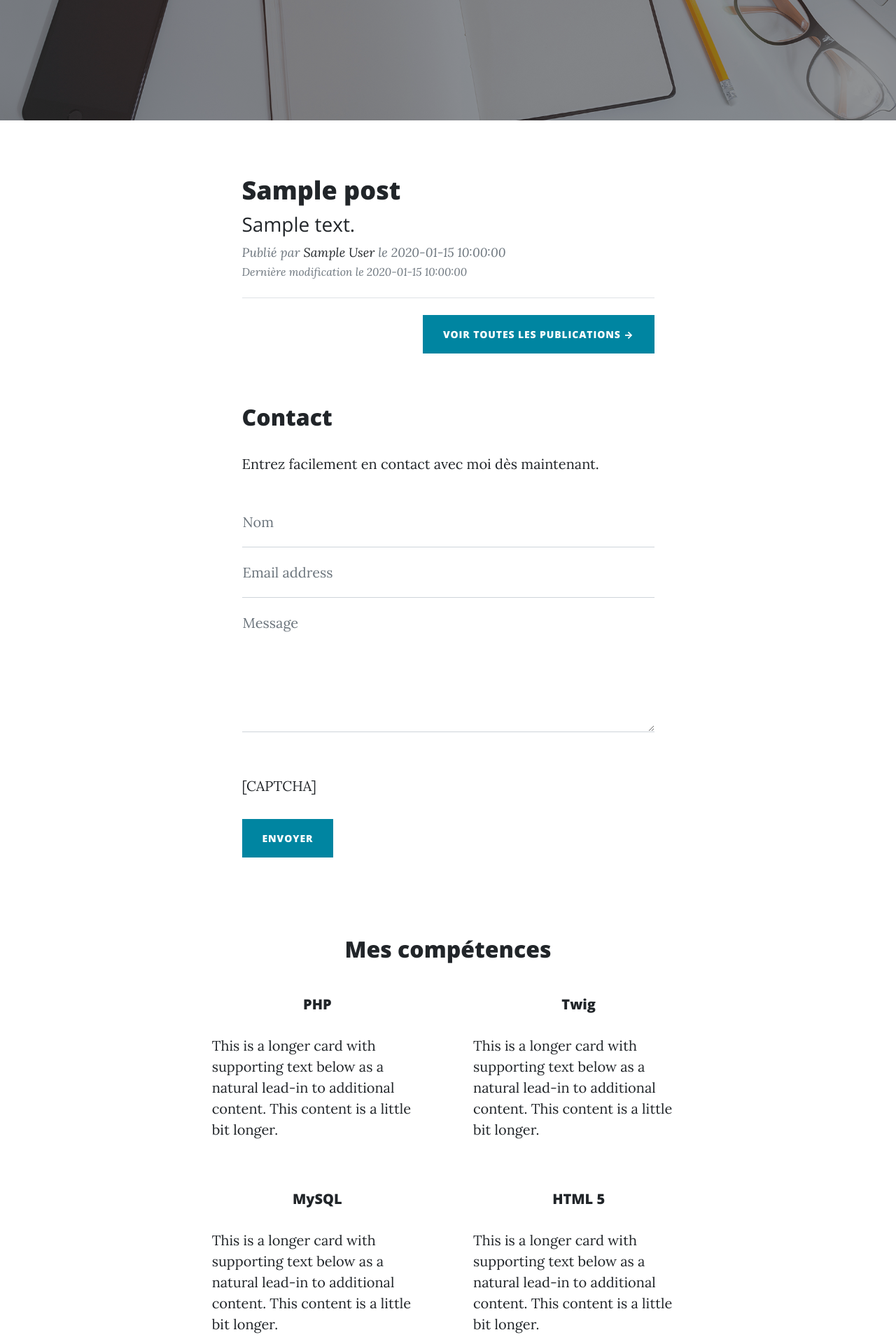
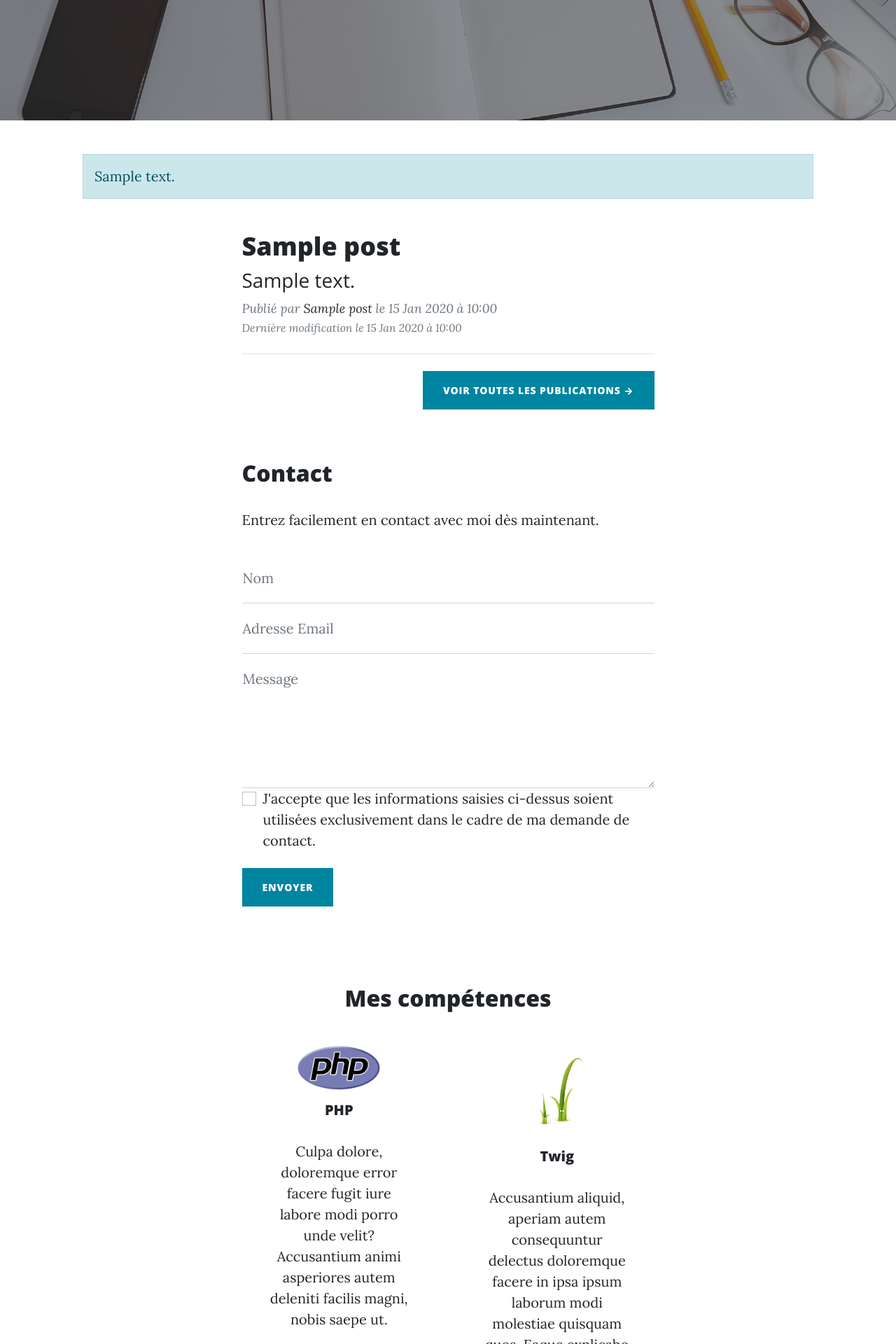
Before and after one commit to leomoille/leomoilledotcom, a PHP site: template Views/frontoffice/indexView.twig in a window 1280 px wide. Shown: the part 360-2280 px from the top of the page at 70% size. Run offline with PHP 8.4, Linux system fonts and the light colour scheme; the template is opened without the code that fills it: most values are stand-ins (such as "Sample title", 1, 10 or a date in 2020); some libraries are stand-ins or nearby versions.

Commit message:
Add relational queries, publication page administration and others

```diff
--- a/Core/Database.php
+++ b/Core/Database.php
@@ -26,6 +26,8 @@ class Database extends PDO
             $this->setAttribute(PDO::MYSQL_ATTR_INIT_COMMAND, 'SET NAMES utf8');
             $this->setAttribute(PDO::ATTR_DEFAULT_FETCH_MODE, PDO::FETCH_OBJ);
             $this->setAttribute(PDO::ATTR_ERRMODE, PDO::ERRMODE_EXCEPTION);
+
+            $this->exec('SET NAMES utf8');
         } catch (PDOException $e) {
             die($e->getMessage());
         }
--- a/Views/frontoffice/indexView.twig
+++ b/Views/frontoffice/indexView.twig
@@ -1,6 +1,6 @@
 {% extends 'template.twig' %}
 {% block title %}
-    Développeur PHP/Symfony
+    Développeur PHP
 {% endblock %}
 
 {% block content %}
@@ -11,12 +11,19 @@
                 <div class="col-md-10 col-lg-8 col-xl-7">
                     <div class="site-heading">
                         <h1>Léo Moille</h1>
-                        <span class="subheading">Développeur PHP/Symfony</span>
+                        <span class="subheading">Développeur PHP</span>
                     </div>
                 </div>
             </div>
         </div>
     </header>
+    {% if confirmationMessage is not null %}
+        <div class="container px-4 px-lg-5">
+            <div class="alert {{ confirmationMessage.valid ? 'alert-primary' : 'alert-danger' }}" role="alert">
+                {{ confirmationMessage.message }}
+            </div>
+        </div>
+    {% endif %}
     {# Latest post #}
     <div class="container px-4 px-lg-5">
         <div class="row gx-4 gx-lg-5 justify-content-center">
@@ -25,18 +32,18 @@
                     <div class="post-preview">
                         <a href="/blog/post/{{ post.id }}">
                             <h2 class="post-title">{{ post.title }}</h2>
-                            <h3 class="post-subtitle">{{ post.pre_content }}</h3>
+                            <h3 class="post-subtitle">{{ post.preContent }}</h3>
                         </a>
                         <div class="post-meta">
                             Publié par
-                            <a href="#">{{ post.author }}</a>
+                            <a href="#">{{ post.authorName }}</a>
                             le
-                            {{ post.publication_date }}
+                            {{ post.publicationDate | date("d M Y à h:i") }}
                             {% if post.modification_date %}
                                 <div>
 									<span class="small">
 										Dernière modification le
-										{{ post.modification_date }}
+										{{ post.modificationDate | date("d M Y à h:i") }}
 									</span>
                                 </div>
                             {% endif %}
@@ -58,22 +65,29 @@
             <div class="col-md-10 col-lg-8 col-xl-7 my-5">
                 <h2>Contact</h2>
                 <p>Entrez facilement en contact avec moi dès maintenant.</p>
-                <form id="contactForm">
+                <form id="contactForm" method="post" action="/">
                     <div class="form-floating">
-                        <input class="form-control" id="name" type="text" placeholder="Votre nom" required/>
+                        <input class="form-control" id="name" name="contactForm[name]" type="text"
+                               placeholder="Votre nom" required/>
                         <label for="name">Nom</label>
                     </div>
                     <div class="form-floating">
-                        <input class="form-control" id="email" type="email" placeholder="Votre email" required/>
-                        <label for="email">Email address</label>
+                        <input class="form-control" id="email" name="contactForm[email]" type="email"
+                               placeholder="Votre email" required/>
+                        <label for="email">Adresse Email</label>
                     </div>
                     <div class="form-floating">
-                        <textarea class="form-control" id="message" placeholder="Votre message" style="height: 12rem"
+                        <textarea class="form-control" id="message" name="contactForm[message]"
+                                  placeholder="Votre message" style="height: 12rem"
                                   required></textarea>
                         <label for="message">Message</label>
                     </div>
-                    <br/>
-                    <p>[CAPTCHA]</p>
+                    <div class="form-check mb-4">
+                        <input class="form-check-input" id="consent" name="contactForm[rgpd]" type="checkbox" required/>
+                        <label class="form-check-label" for="consent">J'accepte que les informations saisies ci-dessus
+                            soient utilisées
+                            exclusivement dans le cadre de ma demande de contact.</label>
+                    </div>
                     {# Submit Button #}
                     <button class="btn btn-primary text-uppercase" id="submitButton" type="submit">Envoyer
                     </button>
@@ -82,74 +96,87 @@
         </div>
     </div>
     {# Compétences #}
-    <div class="container-fluid">
+    <div class="container px-4 px-lg-5">
         <div class="row justify-content-center">
             <div class="col-md-12 col-lg-12 col-xl-7 my-5">
                 <h2 class="text-center py-3">Mes compétences</h2>
                 <div class="row row-cols-1 row-cols-md-2 g-4">
                     <div class="col col-md-6">
-                        <div class="card border-0 p-2">
-                            <div class="card-body">
-                                <h3 class="h5 card-title text-center">PHP</h3>
+                        <div class="card border-0 p-4">
+                            <img src="/images/PHP.png" class="card-img-top w-50 m-auto" alt="...">
+                            <div class="card-body text-center">
+                                <h3 class="h5 card-title ">PHP</h3>
                                 <p class="card-text">
-                                    This is a longer card with supporting text below as a natural lead-in to additional
-                                    content. This content is a little bit longer.
+                                    Culpa dolore, doloremque
+                                    error facere fugit iure labore modi porro unde velit? Accusantium animi asperiores
+                                    autem deleniti facilis magni, nobis saepe ut.
                                 </p>
                             </div>
                         </div>
                     </div>
                     <div class="col col-md-6">
-                        <div class="card border-0 p-2">
-                            <div class="card-body">
-                                <h3 class="h5 card-title text-center">Twig</h3>
+                        <div class="card border-0 p-4">
+                            <img src="/images/Twig.png" class="card-img-top w-50 m-auto" alt="...">
+                            <div class="card-body text-center">
+                                <h3 class="h5 card-title ">Twig</h3>
                                 <p class="card-text">
-                                    This is a longer card with supporting text below as a natural lead-in to additional
-                                    content. This content is a little bit longer.
+                                    Accusantium aliquid,
+                                    aperiam autem consequuntur delectus doloremque facere in ipsa ipsum laborum modi
+                                    molestiae quisquam quos. Eaque explicabo quo sed tenetur voluptatibus.
                                 </p>
                             </div>
                         </div>
                     </div>
                     <div class="col col-md-6">
-                        <div class="card border-0 p-2">
-                            <div class="card-body">
-                                <h3 class="h5 card-title text-center">MySQL</h3>
+                        <div class="card border-0 p-4">
+                            <img src="/images/MySQL.png" class="card-img-top w-50 m-auto" alt="...">
+                            <div class="card-body text-center">
+                                <h3 class="h5 card-title ">MySQL</h3>
                                 <p class="card-text">
-                                    This is a longer card with supporting text below as a natural lead-in to additional
-                                    content. This content is a little bit longer.
+                                    Adipisci doloremque ea
+                                    fuga illum odio qui? Aspernatur consequuntur deserunt dolorum enim in magni
+                                    necessitatibus nostrum, obcaecati officia praesentium recusandae voluptas
+                                    voluptates.
                                 </p>
                             </div>
                         </div>
                     </div>
                     <div class="col col-md-6">
-                        <div class="card border-0 p-2">
-                            <div class="card-body">
-                                <h3 class="h5 card-title text-center">HTML 5</h3>
+                        <div class="card border-0 p-4">
+                            <img src="/images/HTML5.png" class="card-img-top w-50 m-auto" alt="...">
+                            <div class="card-body text-center">
+                                <h3 class="h5 card-title ">HTML 5</h3>
                                 <p class="card-text">
-                                    This is a longer card with supporting text below as a natural lead-in to additional
-                                    content. This content is a little bit longer.
+                                    Aut doloribus maiores
+                                    officia quasi? Ab consequatur deleniti expedita id illo impedit ipsa, molestias,
+                                    nostrum numquam praesentium quibusdam quisquam repudiandae, sunt ullam.
                                 </p>
                             </div>
                         </div>
                     </div>
                     <div class="col col-md-6">
-                        <div class="card border-0 p-2">
-                            <div class="card-body">
-                                <h3 class="h5 card-title text-center">CSS 3</h3>
+                        <div class="card border-0 p-4">
+                            <img src="/images/CSS3.png" class="card-img-top w-50 m-auto" alt="...">
+                            <div class="card-body text-center">
+                                <h3 class="h5 card-title ">CSS 3</h3>
                                 <p class="card-text">
-                                    This is a longer card with supporting text below as a natural lead-in to additional
-                                    content. This content is a little bit longer.
+                                    Aperiam deserunt
+                                    dignissimos dolorem, eius facere fuga harum hic impedit incidunt inventore ipsa
+                                    libero natus odit officia provident, quisquam, reiciendis suscipit unde?
                                 </p>
                             </div>
                         </div>
                     </div>
                     <div class="col col-md-6">
-                        <div class="card border-0 p-2">
-                            <div class="card-body">
-                                <h3 class="h5 card-title text-center">
+                        <div class="card border-0 p-4">
+                            <img src="/images/Javascript.png" class="card-img-top w-50 m-auto" alt="...">
+                            <div class="card-body text-center">
+                                <h3 class="h5 card-title ">
                                     JavaScript</h3>
                                 <p class="card-text">
-                                    This is a longer card with supporting text below as a natural lead-in to additional
-                                    content. This content is a little bit longer.
+                                    Consectetur deleniti ex
+                                    itaque nobis voluptatem? Architecto debitis, eos esse fugit ipsum libero maiores,
+                                    placeat provident rerum saepe sequi tempore tenetur, veritatis?
                                 </p>
                             </div>
                         </div>
@@ -158,4 +185,13 @@
             </div>
         </div>
     </div>
+    <div class="container px-4 px-lg-5">
+        <div class="row justify-content-center">
+            <div class="col-md-12 col-lg-12 col-xl-7 my-5 text-center">
+                <h2 class="py-3">Découvrez mon CV</h2>
+                <a href="assets/CV_Placeholder.pdf" target="_blank" class="btn btn-labeled btn-primary">
+                    Télécharger <span class="btn-label"><i class="bi bi-download"></i></span></a>
+            </div>
+        </div>
+    </div>
 {% endblock %}
```
Also changed, not shown: Controllers/BlogController.php (+68 -13 lines), Controllers/Controller.php (+16 -1 lines), Controllers/MainController.php (+38 -2 lines), Controllers/UsersController.php (+91 -31 lines), Models/CommentsModel.php (+63 -24 lines), Models/Model.php (+34 -15 lines), Models/PostsModel.php (+75 -26 lines), Models/UsersModel.php (+5 -10 lines), Views/backoffice/adminDashboardView.twig (+17 -13 lines), Views/backoffice/editPostView.twig (+5 -5 lines), Views/frontoffice/blogView.twig (+5 -5 lines), Views/frontoffice/postView.twig (+13 -21 lines), 1 other file.
